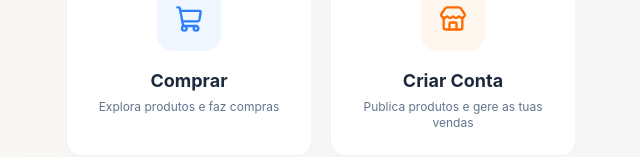
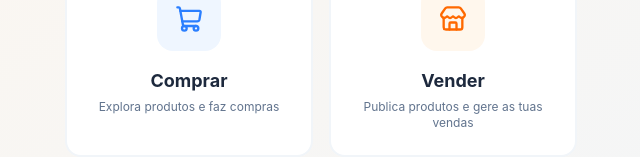
Before and after one commit to VilaNova01/ZUNGA, a Next.js app: page /escolha in a window 1280 px wide. Shown: the part 405-562 px from the top of the page, without its empty margins (319-959 px from the left). Built offline with nearby package versions, Linux system fonts and the light colour scheme; no server answers; sample sign-in values are in the browser's storage.

Commit message:
Rename seller card on /escolha from 'Criar Conta' to 'Vender'

```diff
--- a/app/escolha/page.tsx
+++ b/app/escolha/page.tsx
@@ -85,7 +85,7 @@ export default function EscolhaPage() {
               }
             </div>
             <div className="text-center">
-              <p className="font-bold text-slate-800 text-lg">Criar Conta</p>
+              <p className="font-bold text-slate-800 text-lg">Vender</p>
               <p className="text-xs text-slate-500 mt-1">Publica produtos e gere as tuas vendas</p>
             </div>
           </button>
```
